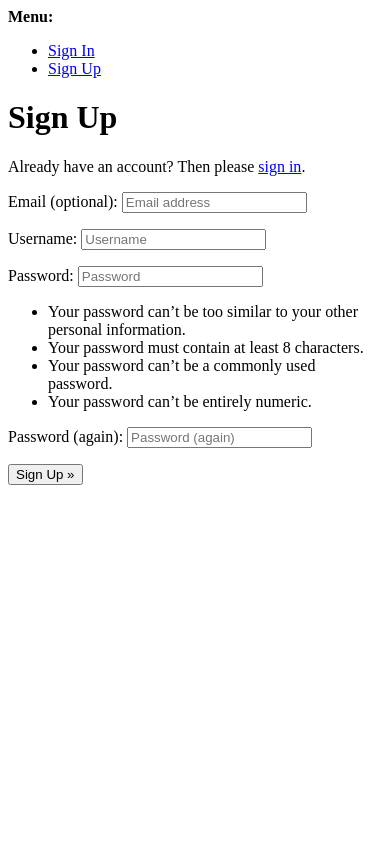
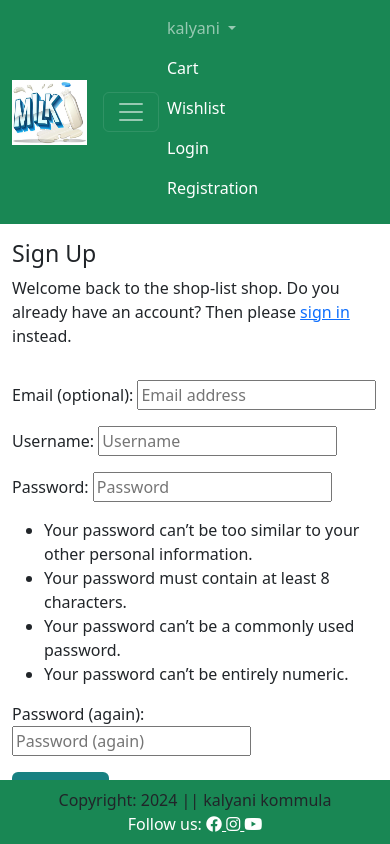
Before and after one commit to kalyanikommula/shopping-list, a Django app: page /accounts/signup/ in a window 390 px wide. Run offline with Django 4.2, Linux system fonts and the light colour scheme; some libraries are stand-ins or nearby versions.

Commit message:
added sign up page

```diff
--- a/shop/static/shop/css/style.css
+++ b/shop/static/shop/css/style.css
@@ -26,3 +26,15 @@
 .godnesssec a {
   text-decoration: none;
 }
+
+.btn-signup
+ {
+    background-color: #188181;
+    color: #fff;
+}
+
+.btn-signup:hover,
+.btn-signup:active {
+    background-color: #fff;
+    color: #23BBBB;
+}
--- a/shop/templates/shop/base.html
+++ b/shop/templates/shop/base.html
@@ -1,5 +1,6 @@
 <!DOCTYPE html>
 {% load static %}
+{% load i18n %}
 
 <html lang="en">
 <head>
@@ -95,12 +96,15 @@
         </div>
       </nav>
 
+
+
       {% block banner-slider %} {% endblock banner-slider %}
 
       {% block information %} {% endblock information %}
 
 
       {% block main-content %} {% endblock main-content %}
+
 
 
 
--- a/shopping_list/settings.py
+++ b/shopping_list/settings.py
@@ -34,7 +34,7 @@ TEMPLATES_DIR = os.path.join(BASE_DIR, 'templates')
  # SECRET_KEY = 'django-insecure-nj95gl@uly)lq&7$r%zcvn#&*8@y8$s98^^8&@cas=q1c!x*q5'
 
 # SECURITY WARNING: don't run with debug turned on in production!
-DEBUG = False
+DEBUG = True
 
 ALLOWED_HOSTS = ['8000-kalyanikomm-shoppinglis-mphp5jso91l.ws.codeinstitute-ide.net','.herokuapp.com']
 
--- a/templates/account/login.html
+++ b/templates/account/login.html
@@ -1,4 +1,7 @@
+
 {% extends "shop/base.html" %}
+{% load static %}
+
 
 {% load i18n %}
 {% load account socialaccount %}
@@ -12,7 +15,8 @@
         <div class="col-md-8 mt-3 offset-md-2">
             <h3>{% trans "Sign In" %}</h3>
 
-            <p>{% blocktrans %}Welcome back to the Dairy shop app. To leave a comment or like a post, please log in. If
+            <p>{% blocktrans %}Welcome back to the Dairy shop app.
+                To select a dairy products from this app, please log in. If
                 you
                 have not created an account yet, then <a class="link" href="{{ signup_url }}">sign up</a>
                 first.{% endblocktrans %}</p>
--- a/templates/account/signup.html
+++ b/templates/account/signup.html
@@ -1,21 +1,38 @@
-{% extends "account/base.html" %}
+{% extends "shop/base.html" %}
 
 {% load i18n %}
 
-{% block head_title %}{% trans "Signup" %}{% endblock head_title %}
+{% block head_title %}{% trans "Signup" %}{% endblock %}
 
-{% block content %}
-<h1>{% trans "Sign Up" %}</h1>
+{% block main-content %}
+<div class="container">
+  <div class="row">
+    <div class="col-md-8 mt-3 offset-md-2">
+      <h3>{% trans "Sign Up" %}</h3>
 
-<p>{% blocktrans %}Already have an account? Then please <a href="{{ login_url }}">sign in</a>.{% endblocktrans %}</p>
+      <p>{% blocktrans %}
+        Welcome back to the shop-list shop.
+        Do you already have an account? Then please
+        <a class="link" href="{{ login_url }}">sign in</a>
+        instead.
+      {% endblocktrans %}</p>
+    </div>
+  </div>
+  <div class="row">
+    <div class="col-md-8 mt-3 offset-md-2">
+      <form class="signup" id="signup_form" method="post"
+        action="{% url 'account_signup' %}">
+        {% csrf_token %}
+        {{ form.as_p }}
+        {% if redirect_field_value %}
+        <input type="hidden" name="{{ redirect_field_name }}"
+          value="{{ redirect_field_value }}" />
+        {% endif %}
+        <button class="btn btn-signup right" type="submit">
+          {% trans "Sign Up" %} &raquo;</button>
+      </form>
+    </div>
+  </div>
+</div>
 
-<form class="signup" id="signup_form" method="post" action="{% url 'account_signup' %}">
-  {% csrf_token %}
-  {{ form.as_p }}
-  {% if redirect_field_value %}
-  <input type="hidden" name="{{ redirect_field_name }}" value="{{ redirect_field_value }}" />
-  {% endif %}
-  <button type="submit">{% trans "Sign Up" %} &raquo;</button>
-</form>
-
-{% endblock content %}
+{% endblock main-content %}
```
